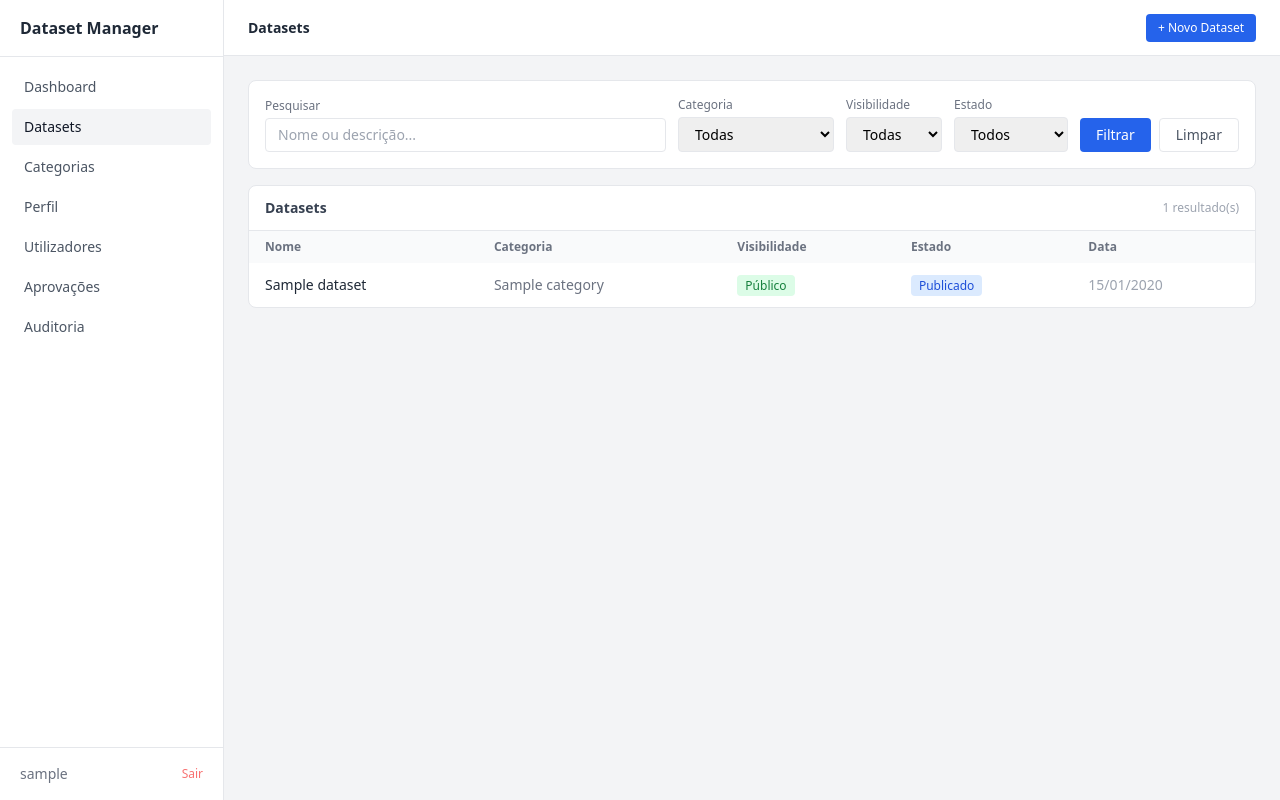
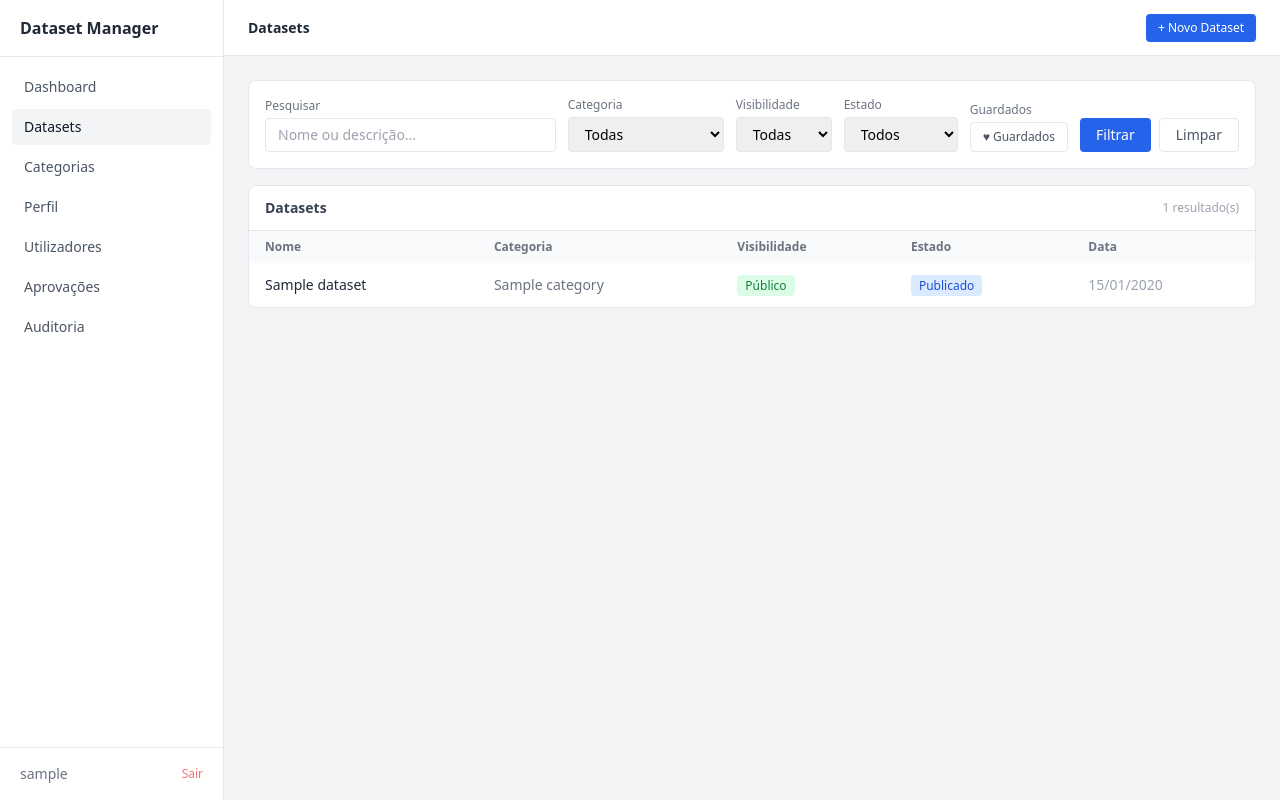
Before and after one commit to Moonphaase/estagio, a Django app: page /datasets/ in a window 1280 px wide. Run offline with Django 5.2, Linux system fonts and the light colour scheme; a user stored in the database is signed in; tables that the repository leaves empty hold one stand-in row (values such as "Sample post"); parts of the project's set-up code (start-up, migrations or seed data) failed here and were passed over; some libraries are stand-ins or nearby versions.

Commit message:
filtro favoritos

```diff
--- a/frontend/templates/frontend/datasets.html
+++ b/frontend/templates/frontend/datasets.html
@@ -52,6 +52,16 @@
             <option value="archived" {% if status_filter == 'archived' %}selected{% endif %}>Arquivado</option>
         </select>
     </div>
+
+      <div>
+        <label class="block text-xs text-gray-500 mb-1">Guardados</label>
+        <a href="?favorites=1{% if search %}&search={{ search }}{% endif %}{% if category_filter %}&category={{ category_filter }}{% endif %}{% if visibility_filter %}&visibility={{ visibility_filter }}{% endif %}{% if status_filter %}&status={{ status_filter }}{% endif %}"
+           class="flex items-center gap-1 text-xs px-3 py-1.5 rounded border
+           {% if favorites_filter %}bg-red-500 text-white border-red-500{% else %}border-gray-200 text-gray-600 hover:bg-gray-50{% endif %}">
+            ♥ Guardados
+        </a>
+    </div>
+
     <div class="flex gap-2">
         <button type="submit" class="text-sm bg-blue-600 text-white px-4 py-1.5 rounded hover:bg-blue-700">Filtrar</button>
         <a href="/datasets/" class="text-sm border border-gray-200 text-gray-600 px-4 py-1.5 rounded hover:bg-gray-50">Limpar</a>
```
